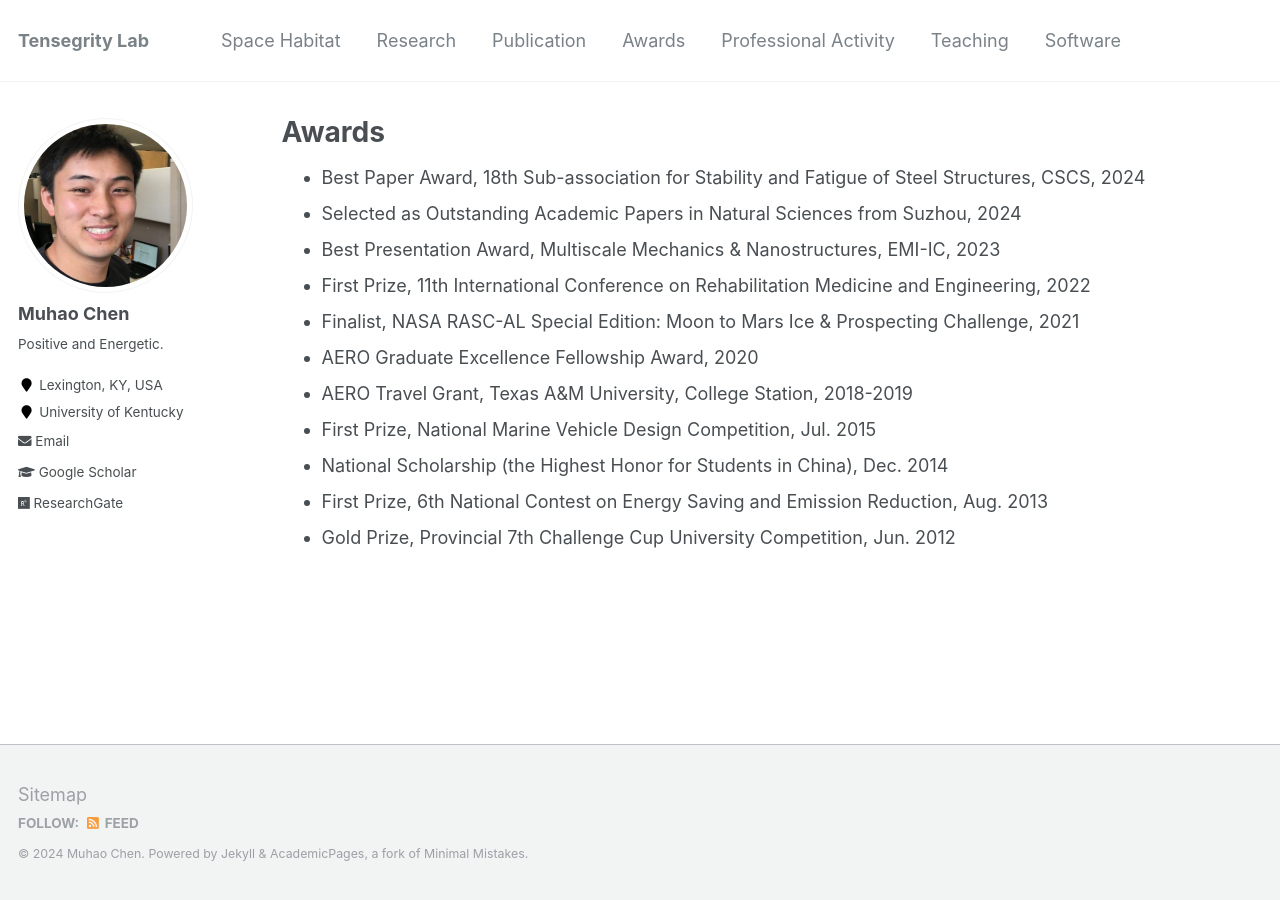
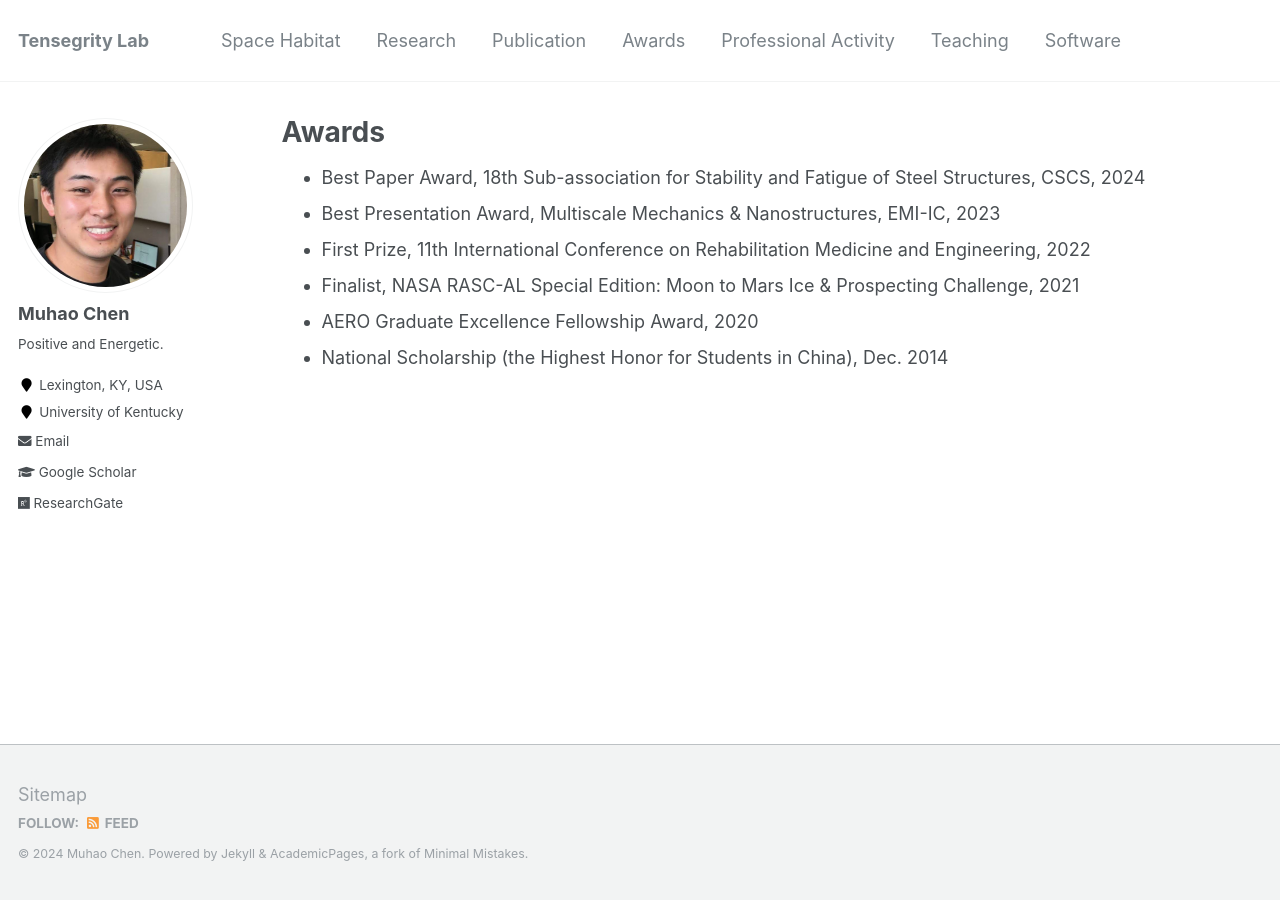
Before and after one commit to Muhao-Chen/muhao-chen.github.io, a Jekyll site: the page built from _pages/funding-and-awards.md, in a window 1280 px wide. Built offline with Jekyll 4.4.1, drawn with Linux system fonts in a browser that asks for light colours.

Commit message:
Update funding-and-awards.md

```diff
--- a/_pages/funding-and-awards.md
+++ b/_pages/funding-and-awards.md
@@ -7,18 +7,18 @@ author_profile: true
 
 <div style="text-align: justify;" markdown="1">
 * Best Paper Award, 18th Sub-association for Stability and Fatigue of Steel Structures, CSCS, 2024
-* Selected as Outstanding Academic Papers in Natural Sciences from Suzhou, 2024
+<!-- * Selected as Outstanding Academic Papers in Natural Sciences from Suzhou, 2024  -->
 * Best Presentation Award, Multiscale Mechanics & Nanostructures, EMI-IC, 2023
 * First Prize, 11th International Conference on Rehabilitation Medicine and Engineering, 2022
 * Finalist, NASA RASC-AL Special Edition: Moon to Mars Ice & Prospecting Challenge, 2021
 * AERO Graduate Excellence Fellowship Award, 2020
-* AERO Travel Grant, Texas A&M University, College Station, 2018-2019
-* First Prize, National Marine Vehicle Design Competition, Jul. 2015
+<!-- * AERO Travel Grant, Texas A&M University, College Station, 2018-2019 -->
+<!-- * First Prize, National Marine Vehicle Design Competition, Jul. 2015 -->
 * National Scholarship (the Highest Honor for Students in China), Dec. 2014
 <!-- * The Unique National Special Prize, Sunbird Cup Yacht Design Contest, Dec. 2014 -->
-* First Prize, 6th National Contest on Energy Saving and Emission Reduction, Aug. 2013
+<!-- * First Prize, 6th National Contest on Energy Saving and Emission Reduction, Aug. 2013 -->
 <!-- * Second Prize, the National Virtual Instrument Contest, May 2013 -->
 <!-- * National Encouragement Scholarship, Oct. 2012 -->
 <!-- * First Prize, 28th Hubei 12·9 Poetry and Prose Contest, Dec. 2012 -->
-* Gold Prize, Provincial 7th Challenge Cup University Competition, Jun. 2012
+<!-- * Gold Prize, Provincial 7th Challenge Cup University Competition, Jun. 2012 -->
 </div>
```
